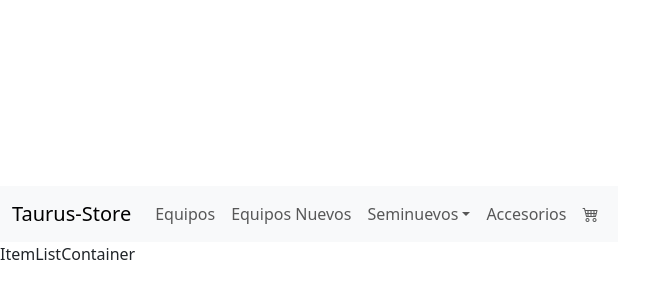
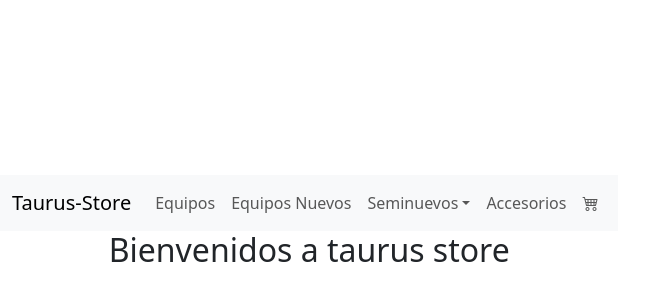
Before and after one commit to Leandr022/Taurus-Store-Ractjs, a React (Vite) app in the folder taurus-reactjs/: page / in a window 1280 px wide. Shown: the part 174-474 px from the top of the page, without its empty margins (0-660 px from the left). Built offline with nearby package versions, Linux system fonts and the light colour scheme.

Commit message:
sacamos greeting

```diff
--- a/taurus-reactjs/src/App.jsx
+++ b/taurus-reactjs/src/App.jsx
@@ -1,6 +1,7 @@
 import 'bootstrap/dist/css/bootstrap.min.css';
 import { NavBar } from './components/NavBar.jsx/navBar';
-import { ItemListContainer } from './components/ItemListContainer/ItemListContainer';
+import { ItemListContainer } from './components/ItemListContainer/itemListContainer';
+
 
 
 function App() {
@@ -9,7 +10,8 @@ function App() {
     <>
       <div>
         <NavBar />
-        <ItemListContainer/>
+        <ItemListContainer />
+
       </div>
     </>
   )
--- a/taurus-reactjs/src/components/ItemListContainer/ItemListContainer.jsx
+++ b/taurus-reactjs/src/components/ItemListContainer/ItemListContainer.jsx
@@ -1,6 +1,7 @@
-
 export const ItemListContainer = () => {
     return (
-    <div>ItemListContainer</div>
+    <div>
+        <h2 className= 'text-center'>Bienvenidos a taurus store</h2>
+    </div>
     )
 }
```
